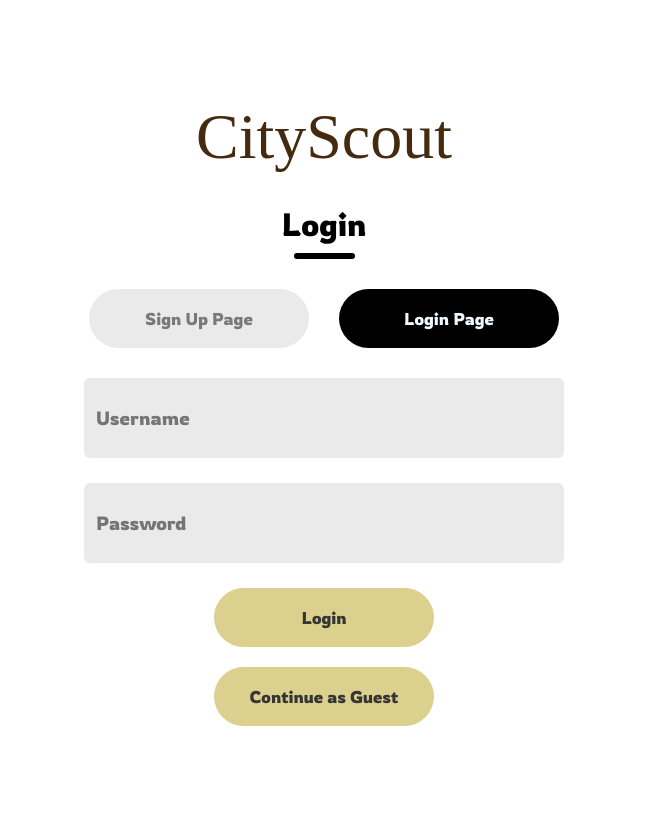
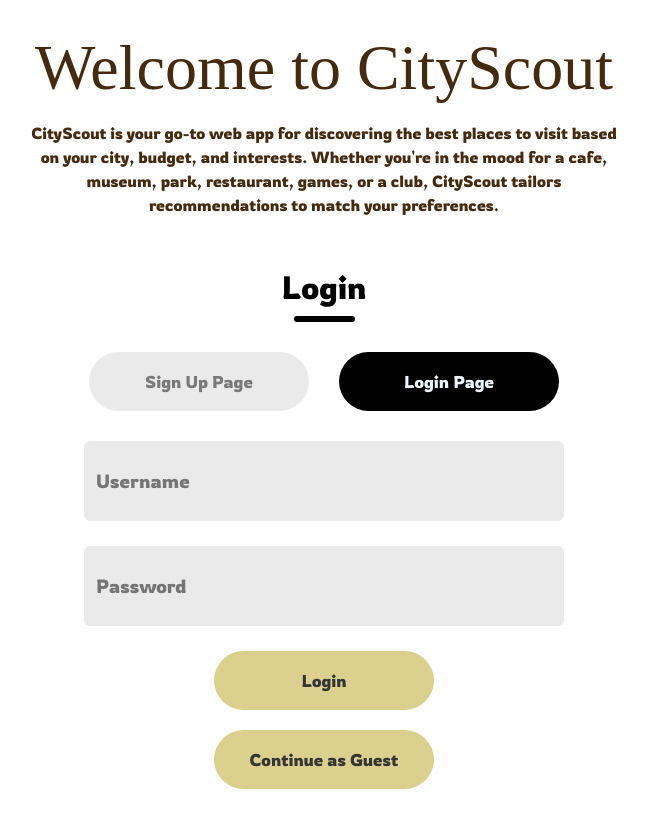
Before and after one commit to JoanOsike/CityScout-Website, a React (Create React App) app in the folder cityscout-website/: page / in a window 1280 px wide. Shown: the top 828 px of the page, without its empty margins (316-964 px from the left). Before the commit the page ends 800 px from the top, so only its background shows below. Built offline with nearby package versions, Linux system fonts and the light colour scheme; a web font is replaced by a local one.

Commit message:
welcomecomments added

```diff
--- a/cityscout-website/src/frontend/LoginSignUp/LoginSignUp.css
+++ b/cityscout-website/src/frontend/LoginSignUp/LoginSignUp.css
@@ -1,8 +1,11 @@
 .container{
     display: flex;
     flex-direction: column;
+    justify-content: center; /* Centers content vertically */
+    align-items: center; /* Centers content horizontally */
+    height: 100vh; /* Takes full screen height */
     margin: auto;
-    margin-top: 100px;
+    margin-top: 10px;
     background: #fff;
     padding-bottom: 30px;
 }
@@ -109,3 +112,13 @@
     color: rgb(68, 43, 16);
     justify-content: center;
 }
+
+.description {
+    text-align: center; /* Centers text */
+    max-width: 600px; /* Adjust width to prevent text from stretching */
+    font-family: "Rowdies", sans-serif;
+    font-size: 100%;
+    color: rgb(68, 43, 16);
+    line-height: 1.5;
+    margin-bottom: 20px; /* Adjust spacing */
+}
--- a/cityscout-website/src/frontend/LoginSignUp/LoginSignUp.jsx
+++ b/cityscout-website/src/frontend/LoginSignUp/LoginSignUp.jsx
@@ -58,7 +58,12 @@ const LoginSignUp = ({ setUser }) => {
 
   return (
     <div className="container">
-      <div className="title">CityScout</div>
+      <div className="title">Welcome to CityScout</div>
+      <p className="description">
+        CityScout is your go-to web app for discovering the best places to visit based on
+        your city, budget, and interests. Whether you're in the mood for a cafe, museum,
+        park, restaurant, games, or a club, CityScout tailors recommendations to match your preferences.
+      </p>
       <div className="header">
         <div className="text">{action}</div>
         <div className="underline"></div>
```
Also changed, not shown: 1 other file (tests, documents, lock files or other folders).
